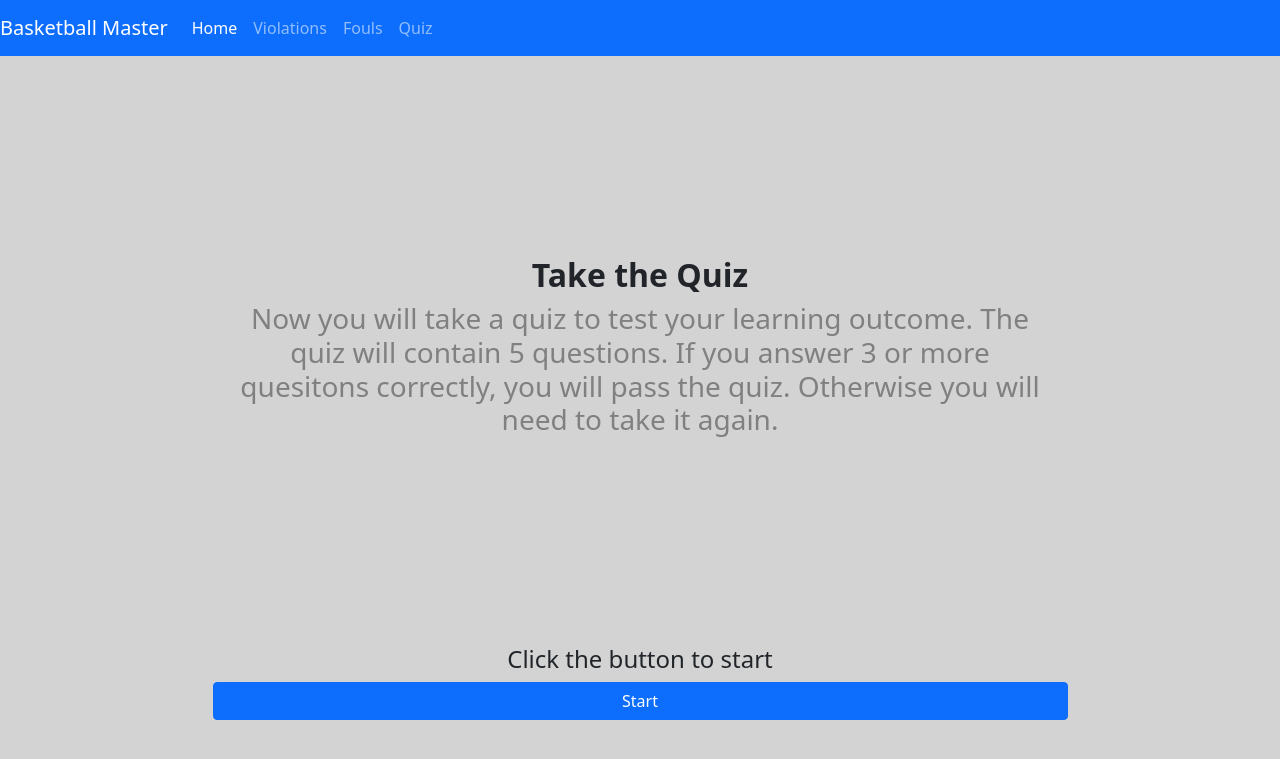
After one commit to LeoLuo0320/UI-Project, a Flask app: template templates/quiz_home.html in a window 1280 px wide. The commit adds this page. Shown: the top 759 px of the page. Run offline with Flask 2, Linux system fonts and the light colour scheme; the template is opened without the code that fills it, so the values that code supplies are empty; some libraries are stand-ins or nearby versions.

Commit message:
add user_info and record user's current quiz score

```diff
--- a/server.py
+++ b/server.py
@@ -100,6 +100,12 @@ quiz_questions = {
     }
 }
 
+user_info = {
+    "num_corret_quiz": "0"
+}
+
+
+
 # ROUTES
 @app.route('/')
 def welcome():
@@ -115,11 +121,24 @@ def fouls(foul_id):
     foul = fouls_data[foul_id]
     return render_template("fouls.html", foul=foul)
 
+@app.route("/quiz/home")
+def quiz_home():
+    return render_template("quiz_home.html")
+
 @app.route("/quiz/<quiz_id>")
 def quiz(quiz_id):
     question = quiz_questions[quiz_id]
-    return render_template("quiz.html", question = question)
+    return render_template("quiz.html", question = question, user_info=user_info)
 
+@app.route('/correct_answer', methods=['GET', 'POST', 'PUT'])
+def correct_answer():
+    user_info["num_corret_quiz"] = str(int(user_info["num_corret_quiz"])+1)
+    return user_info
+
+@app.route('/reset_quiz', methods=['GET', 'POST', 'PUT'])
+def reset_quiz():
+    user_info["num_corret_quiz"] = "0"
+    return user_info
 
 if __name__ == '__main__':
    app.run(debug = True)
--- a/templates/layout.html
+++ b/templates/layout.html
@@ -33,7 +33,7 @@
           <a class="nav-item nav-link active" href="/">Home </a>
           <a class="nav-item nav-link" href="/violations/1">Violations</a>
           <a class="nav-item nav-link" href="/fouls/1">Fouls</a>
-          <a class="nav-item nav-link" href="/quiz/1">Quiz</a>
+          <a class="nav-item nav-link" href="/quiz/home">Quiz</a>
         </div>
       </div>
     </nav>
--- /dev/null
+++ b/templates/quiz_home.html
@@ -0,0 +1,50 @@
+{% extends "layout.html" %}
+{% block content %}
+<div class="container" id="home-welcome">
+    <div class="row welcome-title">
+        <div class="col-9" id="home-title">
+            <h2><b>Take the Quiz</b></h2>
+            <div id="welcome">
+                <h3>Now you will take a quiz to test your learning outcome. The quiz will contain 5 questions. If you
+                    answer 3 or more quesitons correctly, you will pass the quiz. Otherwise you will need to take it
+                    again.</h3>
+            </div>
+            <div id="user-choice" class="row">
+                <h4>Click the button to start</h4>
+
+                <button class="btn btn-primary" id="start-quiz">Start</button>
+
+            </div>
+        </div>
+    </div>
+</div>
+
+<script type="text/javascript">
+    function reset_quiz() {
+        console.log("here")
+        $.ajax({
+            type: "POST",
+            url: "/reset_quiz",
+            dataType: "json",
+            contentType: "application/json; charset=utf-8",
+            data: JSON.stringify("1"),
+            success: function (result) {
+                console.log("start quiz")
+            },
+            error: function (request, status, error) {
+                console.log("Error");
+                console.log(request)
+                console.log(status)
+                console.log(error)
+            }
+        });
+    }
+    $(document).ready(function () {
+        $("#start-quiz").click(function (event) {
+            event.preventDefault()
+            reset_quiz()
+            $(location).attr("href", "/quiz/1")
+        })
+    })
+</script>
+{% endblock %}
--- a/templates/welcome.html
+++ b/templates/welcome.html
@@ -42,7 +42,7 @@
         $("#take-quiz").click(function (event) {
             console.log("next page")
             event.preventDefault()
-            $(location).attr("href", "/quiz/1")
+            $(location).attr("href", "/quiz/home")
 
         })
     })
```
Also changed, not shown: templates/quiz.html (+33 -8 lines).
